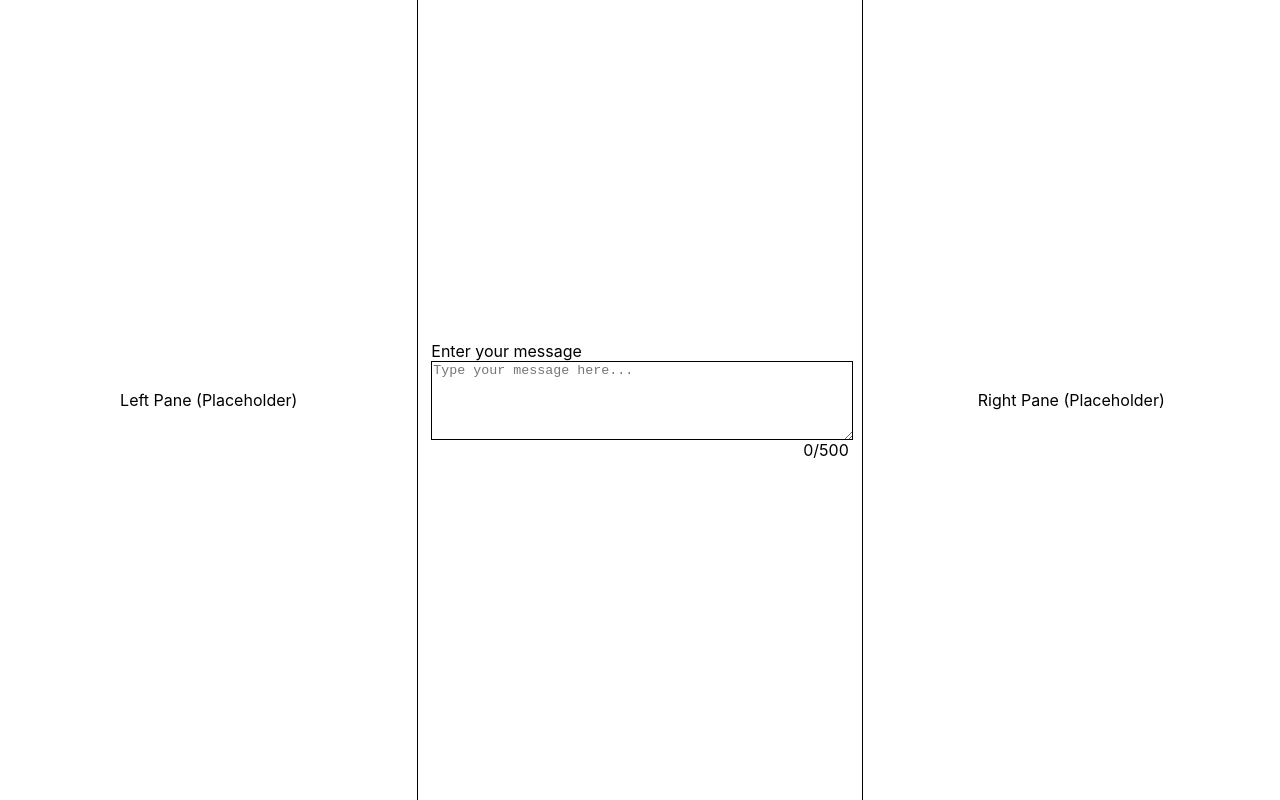
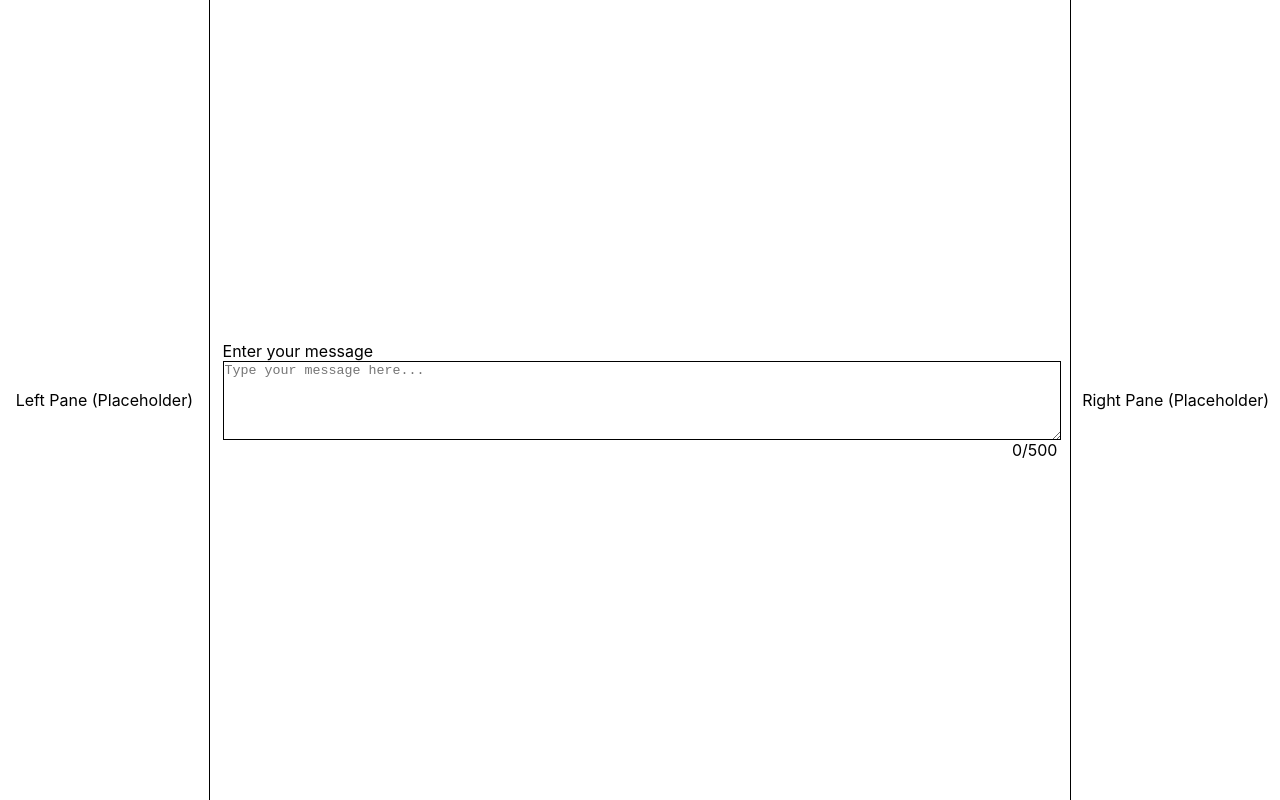
Before and after one commit to KelvinJRosado/llm-ui, a Vue app: page / in a window 1280 px wide. Built offline with nearby package versions, Linux system fonts and the light colour scheme.

Commit message:
feat: update layout of Home component for improved width distribution

```diff
--- a/src/components/Home.vue
+++ b/src/components/Home.vue
@@ -1,8 +1,11 @@
 <template>
   <div class="flex h-screen">
-    <LeftPane class="flex-1" />
-    <CenterPane class="flex-1" />
-    <RightPane class="flex-1" />
+    <!-- LeftPane: 1/6 width -->
+    <LeftPane class="basis-1/6" />
+    <!-- CenterPane: 4/6 width -->
+    <CenterPane class="basis-4/6" />
+    <!-- RightPane: 1/6 width -->
+    <RightPane class="basis-1/6" />
   </div>
 </template>
 
```
